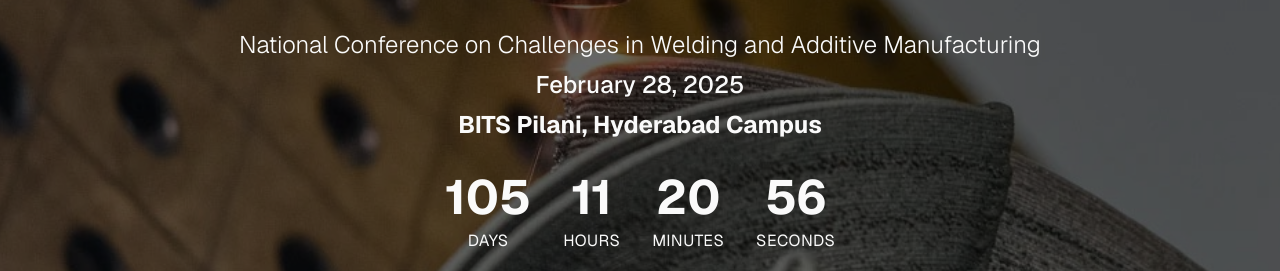
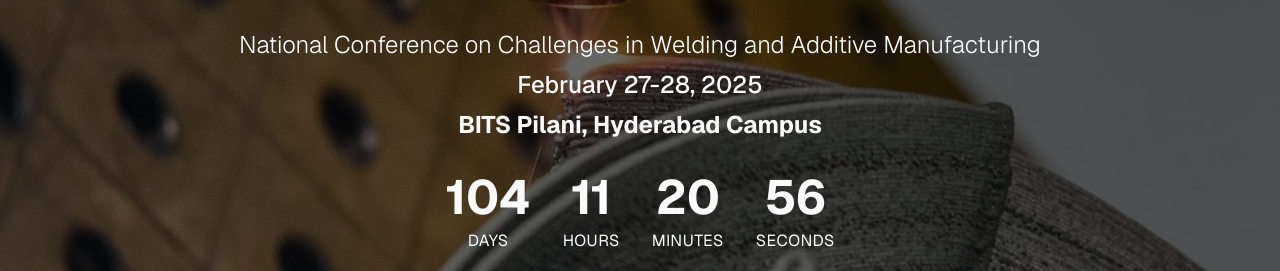
Before and after one commit to ncwam-bphc/website, a Next.js app: page / in a window 1280 px wide. Shown: the part 299-570 px from the top of the page. Built offline with nearby package versions, Linux system fonts and the light colour scheme.

Commit message:
changes : with register button with registration link and removed downloads and contactus tabs from navbar

```diff
--- a/src/app/page.tsx
+++ b/src/app/page.tsx
@@ -7,7 +7,7 @@ const Timer = dynamic(() => import("~/components/timer"), {
 });
 import { Button } from "~/components/ui/button";
 import landingPageBg from "~/assets/landing.jpeg";
-
+import Link from "next/link"
 export default function ConferenceLanding() {
   return (
     <main className="relative flex min-h-screen items-center justify-center overflow-hidden font-sans">
@@ -29,7 +29,7 @@ export default function ConferenceLanding() {
           Manufacturing
         </p>
         <p className="mb-2 text-lg font-medium md:text-2xl">
-          February 28, 2025
+          February 27-28, 2025
         </p>
         <p className="mb-8 text-lg font-bold md:text-2xl">
           BITS Pilani, Hyderabad Campus
@@ -38,8 +38,8 @@ export default function ConferenceLanding() {
           <Timer />
         </div>
 
-        <Button className="mt-4" size="lg" variant="poppy">
-          Register
+        <Button className="mt-4" size="lg" variant="poppy" asChild>
+          <Link href="/registration">Register</Link>
         </Button>
       </div>
     </main>
--- a/src/components/navbar.tsx
+++ b/src/components/navbar.tsx
@@ -21,8 +21,6 @@ const items = [
   { label: "Registration", href: "/registration" },
   { label: "Sponsorship", href: "/sponsorship" },
   { label: "Gallery", href: "/gallery" },
-  { label: "Downloads", href: "/downloads" },
-  { label: "Contact Us", href: "/contactus" },
 ];
 
 export default function Navbar() {
--- a/src/components/timer.tsx
+++ b/src/components/timer.tsx
@@ -3,7 +3,7 @@
 import { useState, useEffect } from "react";
 
 function calculateTimeLeft() {
-  const difference = new Date("2025-02-28").getTime() - Date.now();
+  const difference = new Date("2025-02-27").getTime() - Date.now();
   if (difference > 0) {
     return {
       days: Math.floor(difference / (1000 * 60 * 60 * 24)),
```
